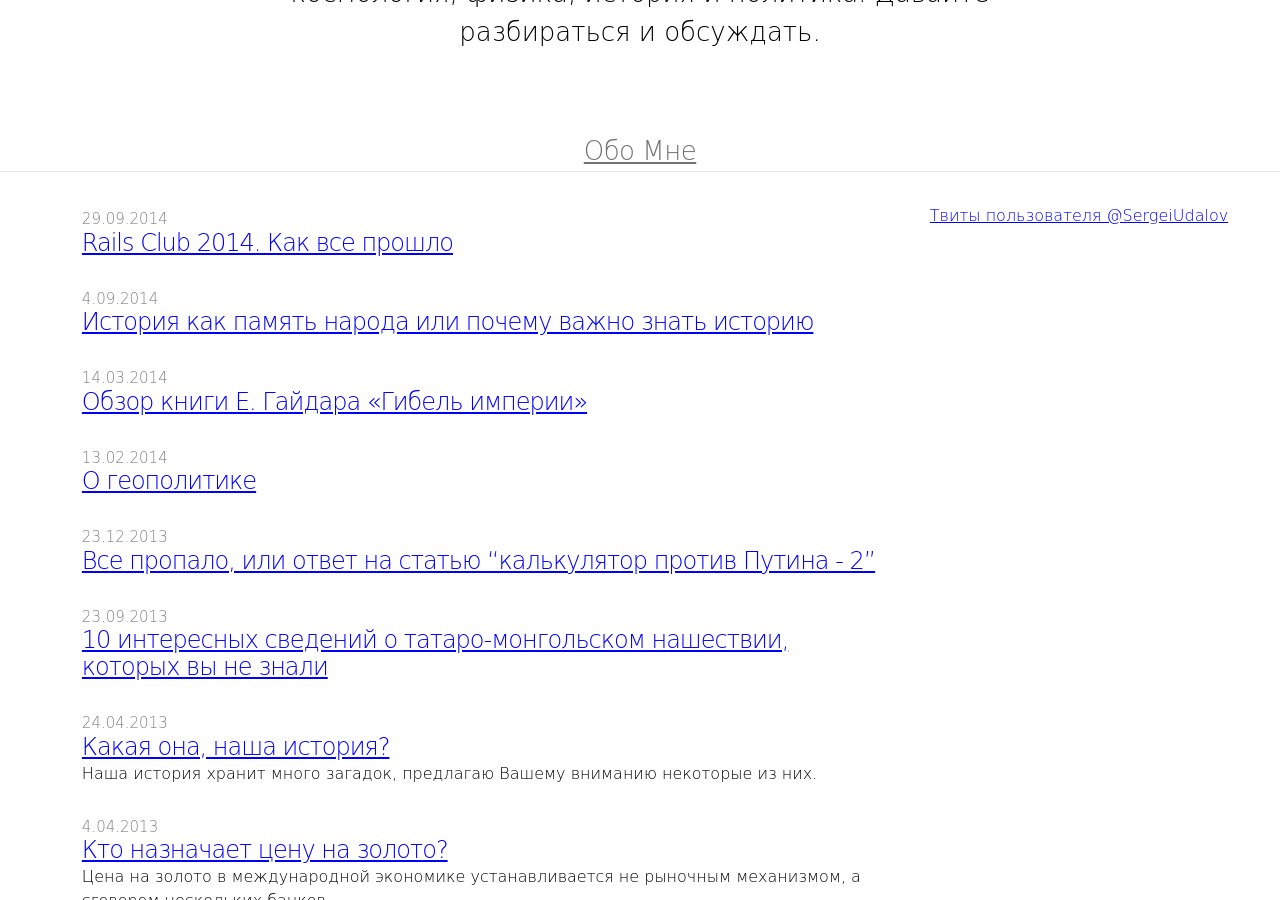
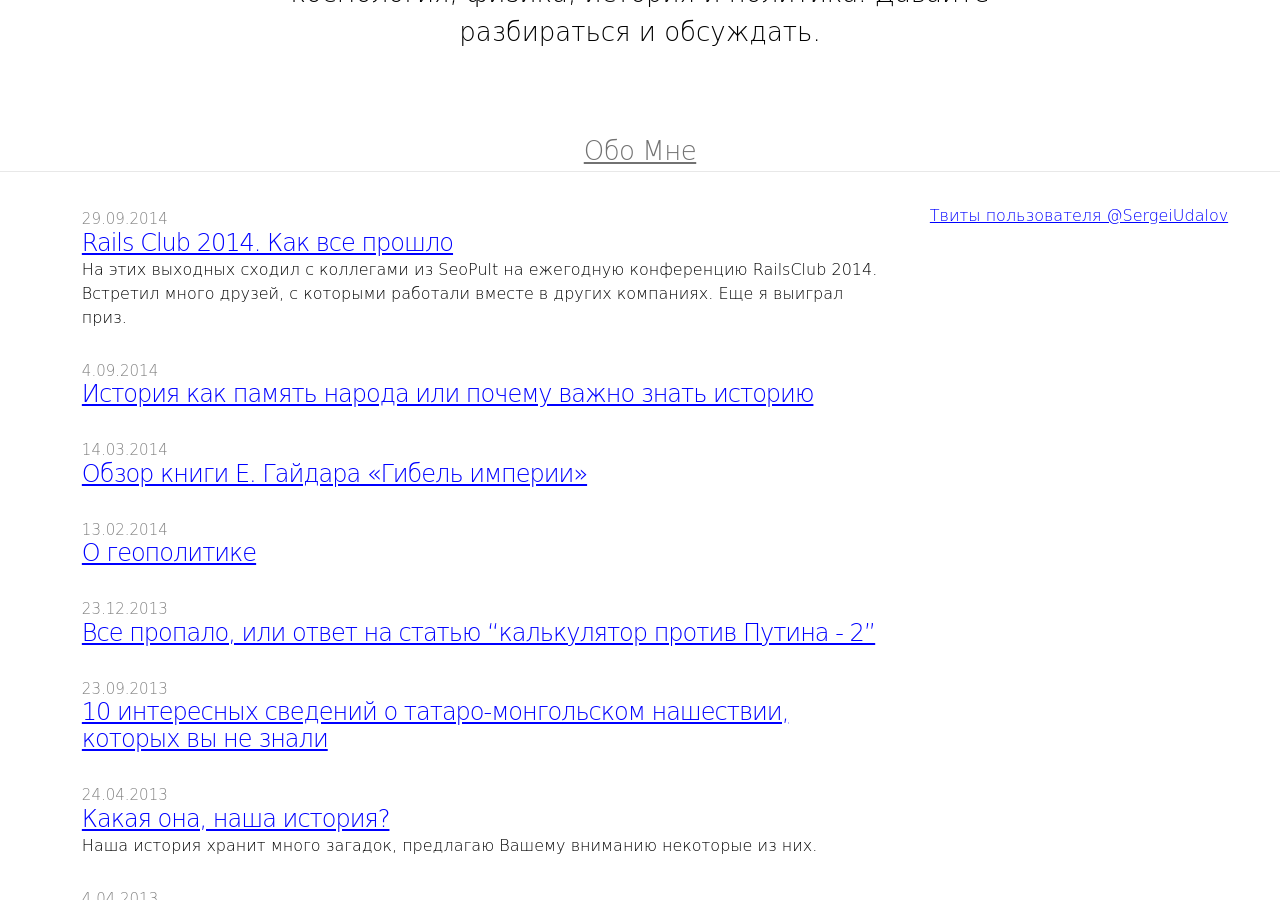
Before and after one commit to sergio-fry/blog, a Jekyll site: the page built from index.html, in a window 1280 px wide and 900 px high, scrolled down 544 px. Built offline with Jekyll 4.4.1, drawn with Linux system fonts in a browser that asks for light colours; nearby versions of some CDN libraries; a script that is not in the unit is left out; comment, search, counter and statistics services are not loaded.

Commit message:
post desc

```diff
--- a/_posts/2014-09-29-railsclub.markdown
+++ b/_posts/2014-09-29-railsclub.markdown
@@ -4,6 +4,7 @@ title:  "Rails Club 2014. Как все прошло"
 date:   2014-09-29 23:16:44
 categories: tech
 tags: Rails Club, ruby
+description: На этих выходных сходил с коллегами из SeoPult на ежегодную конференцию RailsClub 2014. Встретил много друзей, с которыми работали вместе в других компаниях. Еще я выиграл приз.
 ---
 
 На этих выходных сходил с коллегами из SeoPult на ежегодную конференцию [Rails Club](http://railsclub.ru). Встретил много друзей, с которыми работали вместе в других компаниях. Еще я выиграл приз.
```
